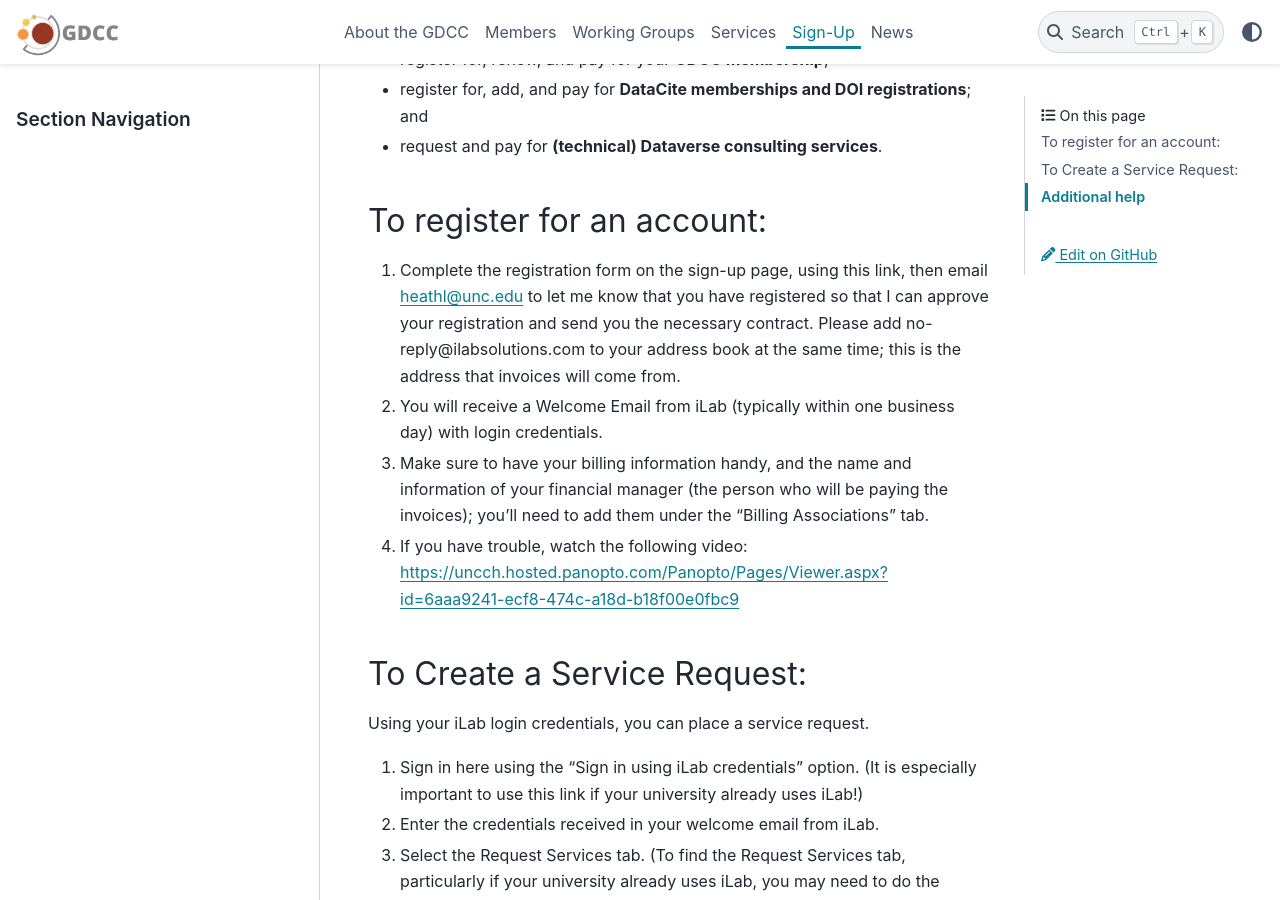
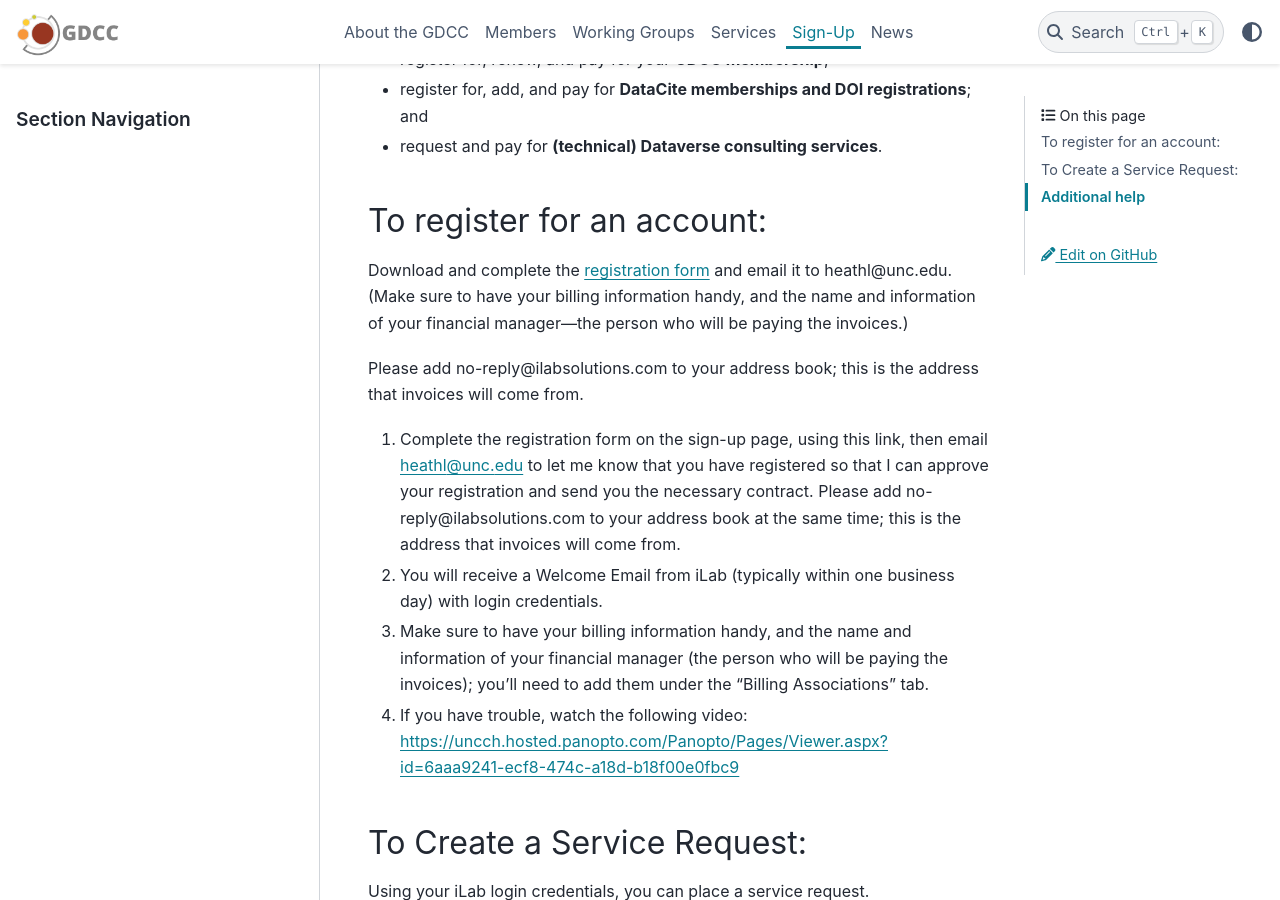
Before and after one commit to gdcc/www.gdcc.io, a Sphinx documentation site: the page built from source/sign-up.md, in a window 1280 px wide and 900 px high, scrolled down 314 px. Built offline with Sphinx 7.4.7 and the PyData theme 0.15.4, drawn with Linux system fonts in a browser that asks for light colours.

Commit message:
Update sign-up.md

```diff
--- a/source/sign-up.md
+++ b/source/sign-up.md
@@ -5,6 +5,13 @@ The Research and Data Management Core at University of North Carolina at Chapel
 - request and pay for **(technical) Dataverse consulting services**.
 
 ## To register for an account:
+Download and complete the <a href="https://drive.google.com/file/d/1uVOauUeUwtpRB2B-r14l_hcSIY8GtmyL/view?usp=sharing" target="_blank">registration form</a> and email it to heathl@unc.edu. (Make sure to have your billing information handy, and the name and information of your financial manager—the person who will be paying the invoices.)
+
+Please add no-reply@ilabsolutions.com to your address book; this is the address that invoices will come from.
+
+
+
+
 1. Complete the registration form on the sign-up page, using this link, then email [heathl@unc.edu](mailto:heathl@unc.edu) to let me know that you have registered so that I can approve your registration and send you the necessary contract. Please add no-reply@ilabsolutions.com to your address book at the same time; this is the address that invoices will come from.
 2. You will receive a Welcome Email from iLab (typically within one business day) with login credentials.
 3. Make sure to have your billing information handy, and the name and information of your financial manager (the person who will be paying the invoices); you’ll need to add them under the "Billing Associations" tab.
```
